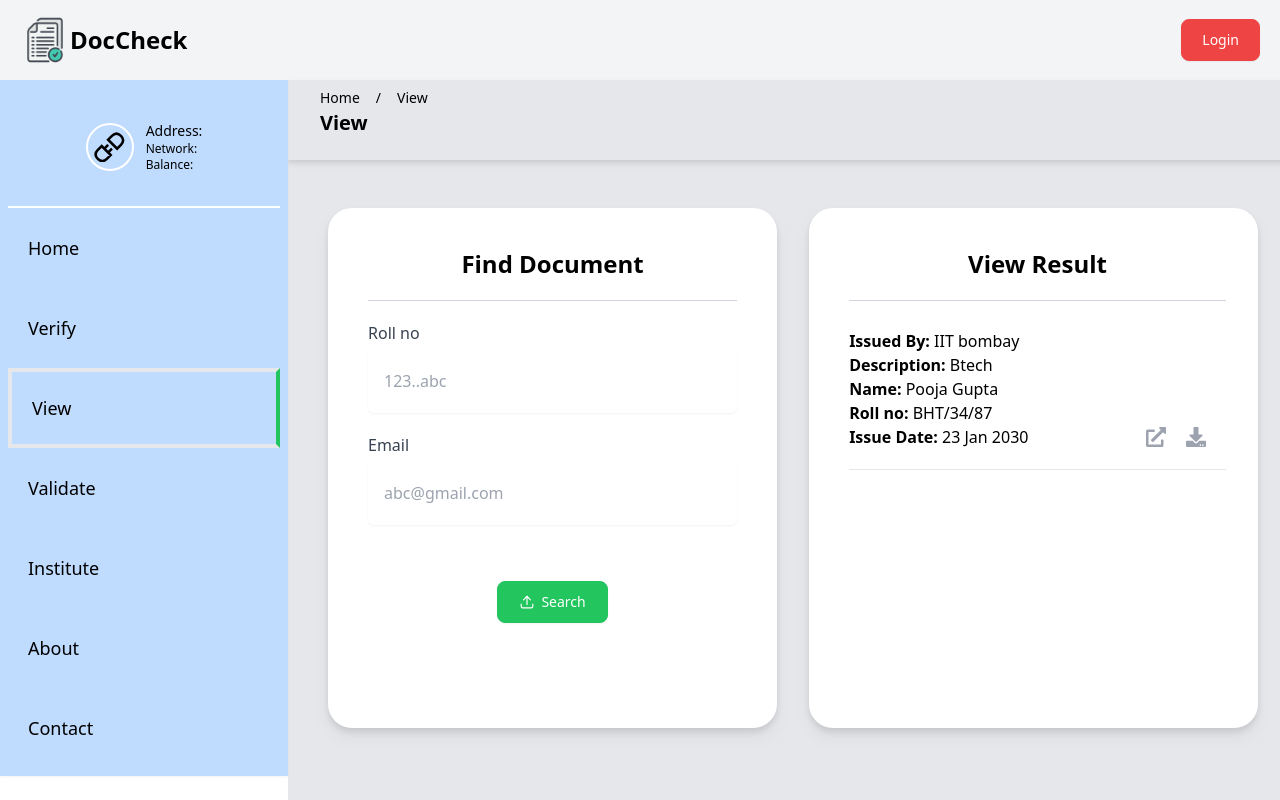
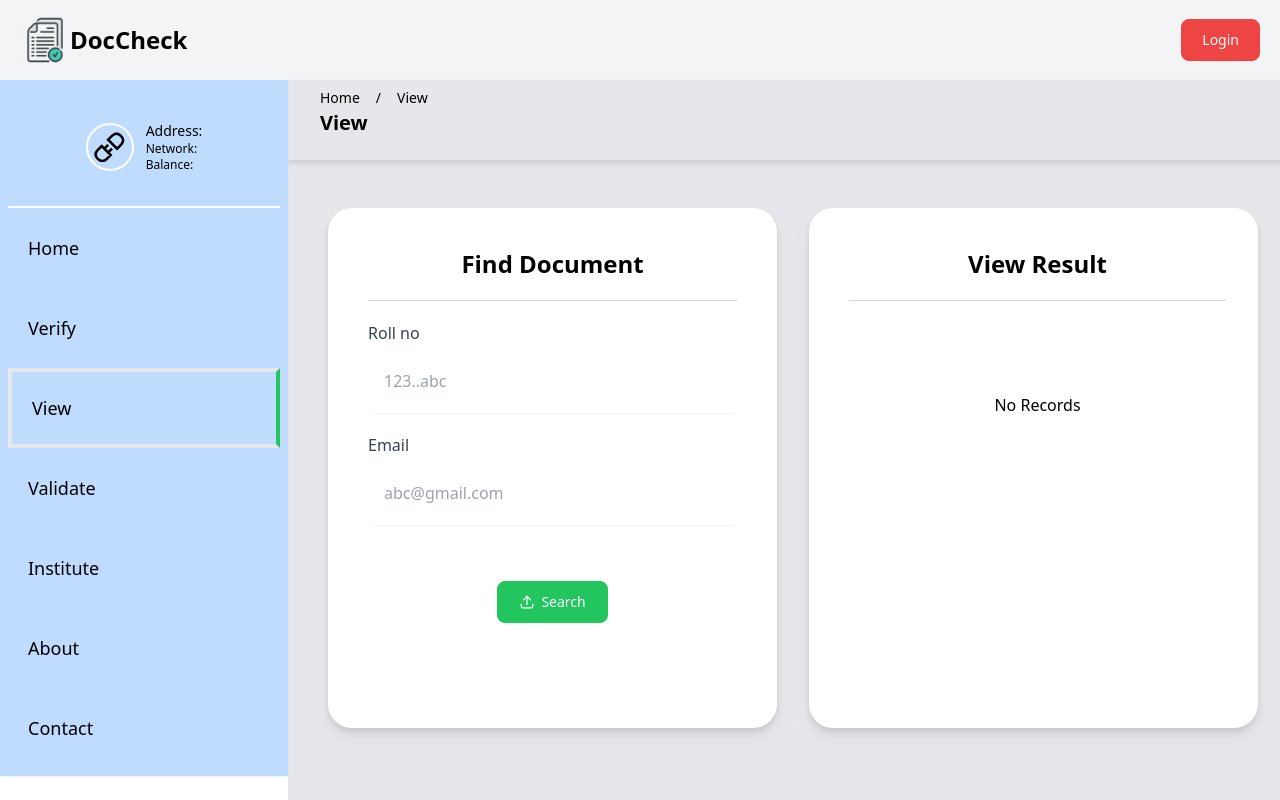
Before and after one commit to Gpooja13/Blockchain-based-Document-Verification-System, a React (Create React App) app: page /view in a window 1280 px wide. Built offline with nearby package versions, Linux system fonts and the light colour scheme.

Commit message:
fourteen commit

```diff
--- a/src/Components/IssueDoc.jsx
+++ b/src/Components/IssueDoc.jsx
@@ -29,6 +29,8 @@ export default function IssueDoc({ togglePage, currentPage }) {
     loading,
     setLoading,
     handleFileChange,
+    refreshLog,
+        setRefreshLog
   } = useGlobalContext();
 
   const uploadFileToPinata = async () => {
@@ -110,6 +112,7 @@ export default function IssueDoc({ togglePage, currentPage }) {
             console.log("Transaction receipt:", receipt);
             setMessage("Transaction successful!");
             setLoading(false);
+            setRefreshLog(Math.random());
             setName("");
             setDesc("");
             setRollno("");
@@ -145,7 +148,7 @@ export default function IssueDoc({ togglePage, currentPage }) {
           toBlock: "latest",
         });
         const delHashEvents = await contract.getPastEvents("HashDeleted", {
-          filter: { exporter: userAddress },
+          filter: { deletedBy: userAddress },
           fromBlock: 0,
           toBlock: "latest",
         });
@@ -166,7 +169,7 @@ export default function IssueDoc({ togglePage, currentPage }) {
     return () => {
       isMounted = false; // Cleanup on unmount
     };
-  }, [contract, userAddress]);
+  }, [refreshLog]);
 
   return (
     <div class="mx-auto mt-10 bg-white h-[67vh] p-10 rounded-3xl drop-shadow-lg ">
--- a/src/Components/ViewIssued.jsx
+++ b/src/Components/ViewIssued.jsx
@@ -25,6 +25,8 @@ export default function ViewIssued({ togglePage, currentPage }) {
     setMessage,
     loading,
     setLoading,
+    refreshLog,
+    setRefreshLog,
   } = useGlobalContext();
   const [authorityInfo, setAuthorityInfo] = useState(null);
   const [hashcount, setHashcount] = useState(0);
@@ -49,6 +51,7 @@ export default function ViewIssued({ togglePage, currentPage }) {
           .on("confirmation", (confirmationNr) => {
             console.log(confirmationNr);
             setShowModal(false);
+            setRefreshLog(Math.random());
           })
           .on("error", (error) => {
             console.error(error.message);
@@ -134,7 +137,8 @@ export default function ViewIssued({ togglePage, currentPage }) {
                     (log) =>
                       !delIssueEvents.some(
                         (delLog) =>
-                          delLog.returnValues.minetime === log.returnValues.minetime
+                          delLog.returnValues.minetime ===
+                          log.returnValues.minetime
                       )
                   ) // Filter out deleted events
                   .map((log, index) => (
--- a/src/Screens/Admin.jsx
+++ b/src/Screens/Admin.jsx
@@ -10,7 +10,6 @@ export default function Admin() {
   const [logs, setLogs] = useState([]);
   const [delLogs, setDelLogs] = useState([]);
   const [delAddress, setDelAddress] = useState("");
-  const [refreshLog, setRefreshLog] = useState("");
   const [exporterCount, setExporterCount] = useState("");
 
   const {
@@ -23,6 +22,8 @@ export default function Admin() {
     setLoading,
     showModal,
     setShowModal,
+    refreshLog,
+    setRefreshLog,
   } = useGlobalContext();
 
   const addExporter = async () => {
--- a/src/Screens/View.jsx
+++ b/src/Screens/View.jsx
@@ -6,28 +6,31 @@ import { useGlobalContext } from "../context/context";
 export default function View() {
   const [rollno, setRollno] = useState("");
   const [email, setEmail] = useState("");
-  const [docInfo, setDocInfo] = useState(null);
-  const { message, setMessage , contract} = useGlobalContext();
+  const [docInfo, setDocInfo] = useState("");
+  const {
+    message,
+    setMessage,
+    contract,
+    viewDocumentInNewTab,
+    downloadDocument,
+  } = useGlobalContext();
 
   const findDocument = async () => {
     try {
+      if (!email && !rollno) {
+        setMessage("Enter all credentials!");
+        return;
+      }
+      const trimmedEmail = email.trim();
+      const trimmedRollno = rollno.trim();
+
       const response = await contract.methods
-        .findDocByEmailAndRollno(email, rollno)
+        .findDocByEmailAndRollno(trimmedEmail, trimmedRollno)
         .call();
 
-      // Extract the document hash and record details
-      const [docHash, docDetails] = response;
+      setDocInfo(response[1]);
 
-      // Set the document info to be displayed
-      setDocInfo({
-        docHash,
-        issuedBy: docDetails.info,
-        name: docDetails.name,
-        rollno: docDetails.rollno,
-        description: docDetails.description,
-        issueDate: new Date(docDetails.minetime * 1000).toLocaleDateString(),
-        ipfsHash: docDetails.ipfs_hash,
-      });
+      console.log(response[1]);
     } catch (error) {
       console.error("Error fetching document:", error);
       setMessage("Document not found.");
@@ -83,7 +86,7 @@ export default function View() {
             <div className="flex flex-wrap items-center justify-center mt-10 gap-5">
               <button
                 type="button"
-                // onClick={addExporter}
+                onClick={findDocument}
                 class="inline-flex items-center gap-1.5 rounded-lg border border-green-500 bg-green-500 px-5 py-2.5 text-center text-sm font-medium text-white shadow-sm transition-all hover:border-green-700 hover:bg-green-700 focus:ring focus:ring-green-200 disabled:cursor-not-allowed disabled:border-green-300 disabled:bg-green-300 w-[30%] justify-center"
               >
                 <svg
@@ -107,40 +110,61 @@ export default function View() {
 
           <hr class="my-5 h-px border-0 bg-gray-300" />
 
-          <div className="mt-5 h-[40vh] overflow-y-auto thin-scrollbar">
+          <div className="mt-6 h-[40vh] overflow-y-auto thin-scrollbar">
+            {docInfo ? (
               <ul>
-              <li className="border-b pt-2 pb-5 mb-2">
+                <li className="border-b pt-2 pb-5 mb-2 space-y-2">
                   <p>
                     <strong>Issued By: </strong>
-                  IIT bombay
+                    {docInfo.info}
                   </p>
                   <p>
-                  <strong>Description: </strong> Btech
+                    <strong>Description: </strong> {docInfo.description}
                   </p>
                   <p>
                     <strong>Name: </strong>
-                  Pooja Gupta
+                    {docInfo.name}
                   </p>
                   <p>
                     <strong>Roll no: </strong>
-                  BHT/34/87
+                    {docInfo.rollno}
                   </p>
+                  <p>
+                    <strong>Email: </strong>
+                    {docInfo.email}
+                  </p>
+
                   <div className="flex justify-between">
                     <p>
                       <strong>Issue Date: </strong>
-                    23 Jan 2030
+                      {new Date(
+                        Number(docInfo.minetime) * 1000
+                      ).toLocaleDateString()}
                     </p>
                     <div className="flex justify-between items-center">
                       <button className="text-gray-400 hover:text-blue-600 mr-5">
-                      <FaExternalLinkAlt fontSize={"20px"} />
+                        <FaExternalLinkAlt
+                          fontSize={"20px"}
+                          onClick={() =>
+                            viewDocumentInNewTab(docInfo.ipfs_hash)
+                          }
+                        />
                       </button>
                       <button className="text-gray-400 hover:text-green-600 mr-5">
-                      <FaDownload fontSize={"20px"} />
+                        <FaDownload
+                          fontSize={"20px"}
+                          onClick={() => downloadDocument(docInfo.ipfs_hash)}
+                        />
                       </button>
                     </div>
                   </div>
                 </li>
               </ul>
+            ) : (
+              <p className="w-full flex justify-center h-1/2 items-center">
+                No Records
+              </p>
+            )}
           </div>
         </div>
       </div>
--- a/src/context/context.js
+++ b/src/context/context.js
@@ -17,6 +17,7 @@ export const GlobalContextProvider = ({ children }) => {
   const [issueEvents, setIssueEvents] = useState([]);
   const [delIssueEvents, setDelIssueEvents] = useState([]);
   const [showModal, setShowModal] = useState(false);
+  const [refreshLog, setRefreshLog] = useState("");
 
   const get_ChainID = async () => {
     if (window.ethereum) {
@@ -158,6 +159,8 @@ export const GlobalContextProvider = ({ children }) => {
         setDelIssueEvents,
         showModal,
         setShowModal,
+        refreshLog,
+        setRefreshLog,
 
 
 
```
Lines whose indentation alone changed are shown as unchanged.
